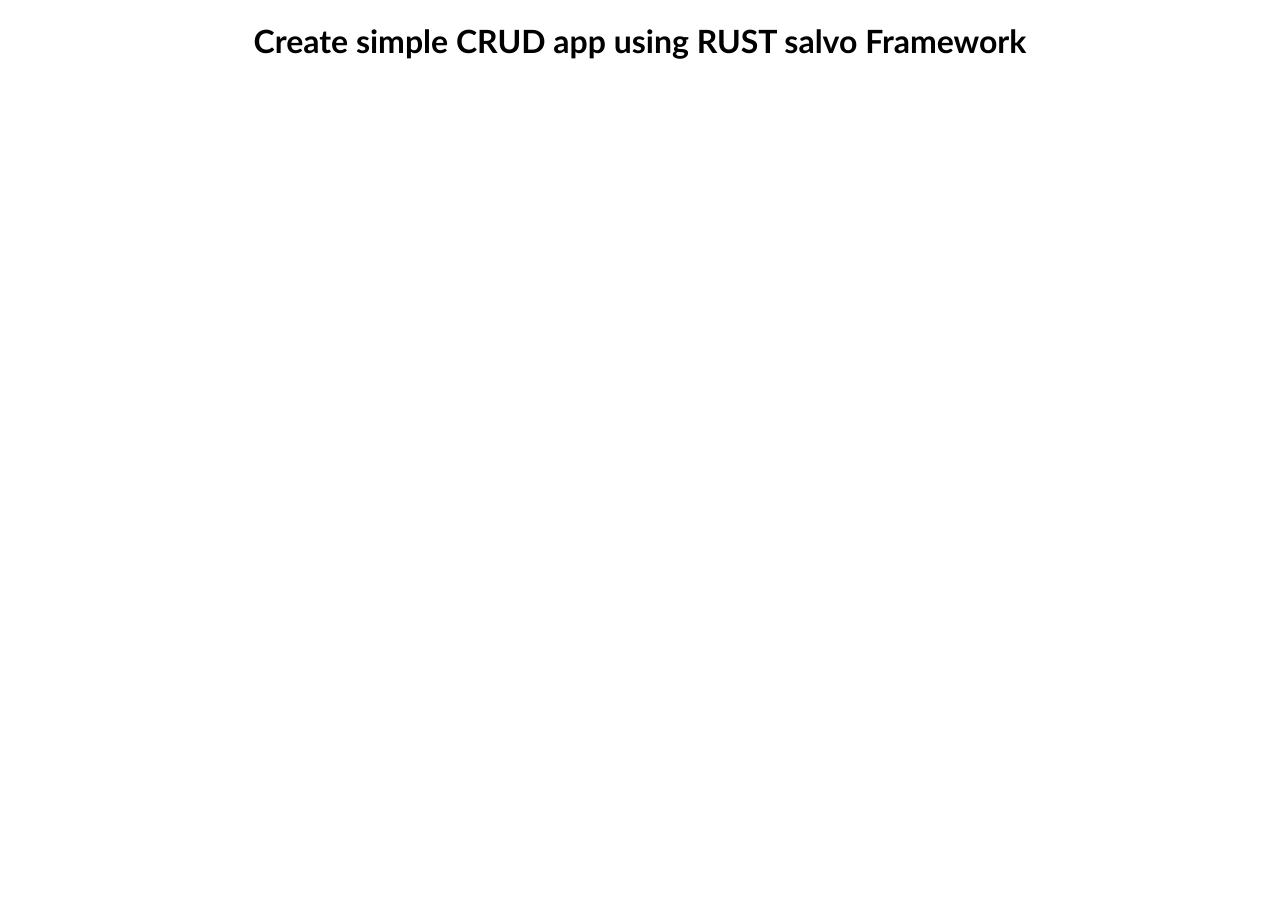
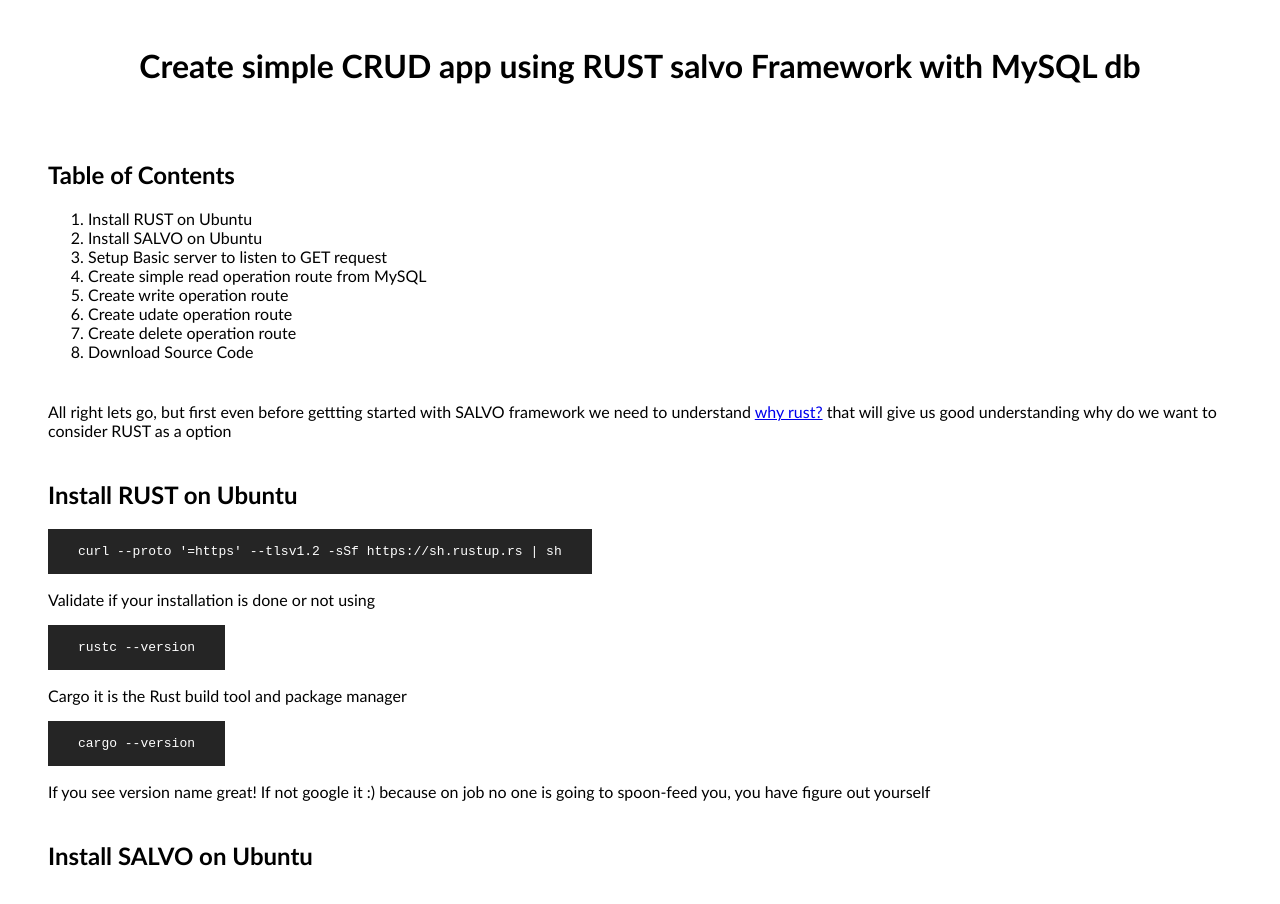
Before and after one commit to pavandeore/performance-benchmark, a plain HTML site: page simple-crud-app-using-salvo-rust.html in a window 1280 px wide. Before the commit the page ends 800 px from the top, so only its background shows below. Drawn offline with Linux system fonts and the light colour scheme.

Commit message:
half post created

```diff
--- a/simple-crud-app-using-salvo-rust.html
+++ b/simple-crud-app-using-salvo-rust.html
@@ -5,11 +5,55 @@
     <meta http-equiv="X-UA-Compatible" content="IE=edge">
     <meta name="viewport" content="width=device-width, initial-scale=1.0">
     <link rel="stylesheet" href="./style.css">
-    <title>Create simple CRUD app using RUST salvo Framework</title>
+    <title>Create simple CRUD app using RUST salvo Framework with MySQL db</title>
 </head>
 <body>
 
-    <h1 class="text-center py-4">Create simple CRUD app using RUST salvo Framework</h1>
+    <h1 class="text-center py-5">Create simple CRUD app using RUST salvo Framework with MySQL db</h1>
+
+    <main class="container content">
+        <section>
+            <h2>Table of Contents</h2>
+            <ol>
+                <li>Install RUST on Ubuntu</li>
+                <li>Install SALVO on Ubuntu</li>
+                <li>Setup Basic server to listen to GET request</li>
+                <li>Create simple read operation route from MySQL</li>
+                <li>Create write operation route</li>
+                <li>Create udate operation route</li>
+                <li>Create delete operation route</li>
+                <li>Download Source Code</li>
+            </ol>
+        </section>
+        <section>
+            <article class="pt-5">
+                All right lets go, but first even before gettting started with SALVO framework we need to understand <a href="./performance-benchmark/why-rust.html">why rust?</a> that will give us good understanding why do we want to consider RUST as a option
+            </article>
+            <h2>
+                Install RUST on Ubuntu
+            </h2>
+            <article>
+                <code>curl --proto '=https' --tlsv1.2 -sSf https://sh.rustup.rs | sh</code>
+                <p>Validate if your installation is done or not using</p>
+                <code>rustc --version</code><br/>
+                <p>Cargo it is the Rust build tool and package manager</p>
+                <code>cargo --version</code>
+                <p>If you see version name great! If not google it :) because on job no one is going to spoon-feed you, you have figure out yourself</p>
+            </article>
+        </section>
+
+        <section>
+            <h2>
+                Install SALVO on Ubuntu
+            </h2>
+            <article>
+
+            </article>
+        </section>
+
+
+
+    </main>
 
 </body>
 </html>
--- a/style.css
+++ b/style.css
@@ -1,11 +1,20 @@
 body{
     font-family: 'Gill Sans', 'Gill Sans MT', Calibri, 'Trebuchet MS', sans-serif;
+}
+.pt-5{
+    padding-top: 25px;
 }
 .py-5{
     padding: 25px 0px;
 }
 .description{
     width: 70%;
+}
+code{
+    background: #252525;
+    color: #fff;
+    padding: 15px 30px;
+    display: inline-block;
 }
 .text-center{
     text-align: center;
```
